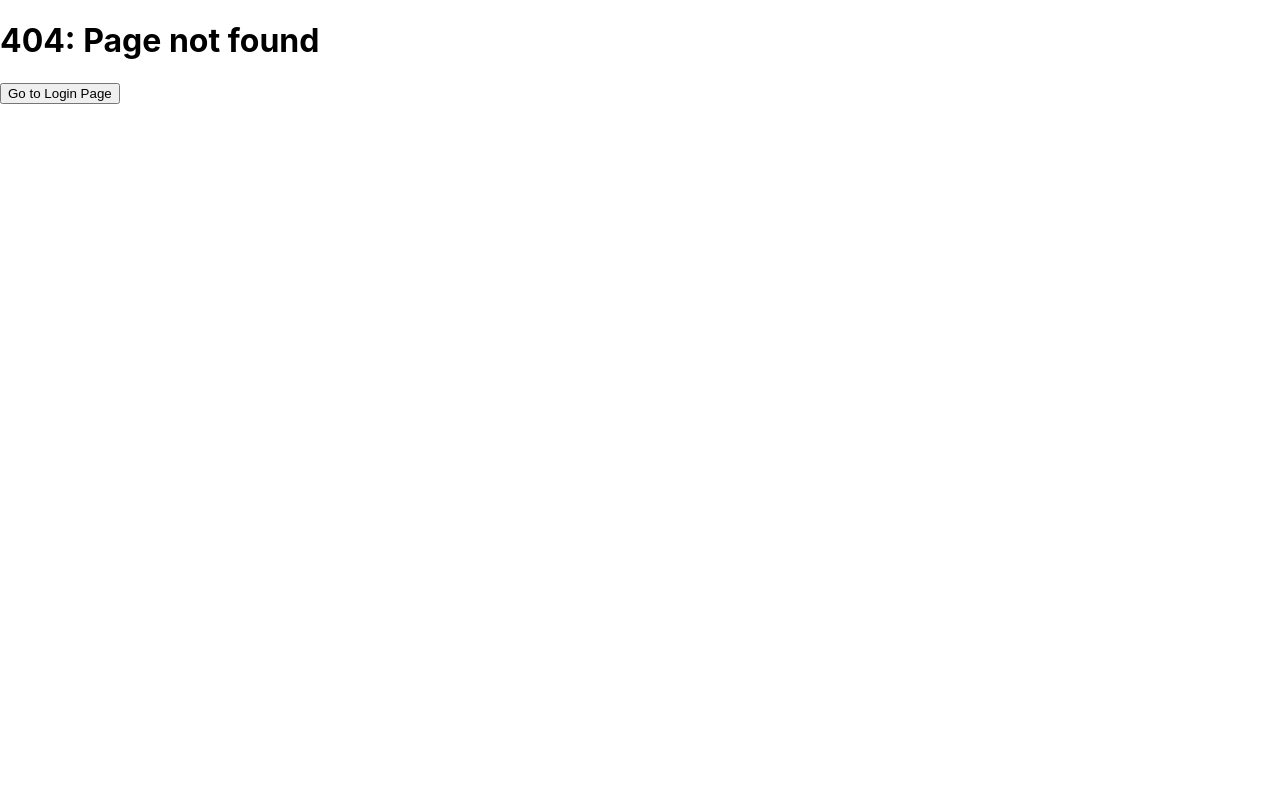
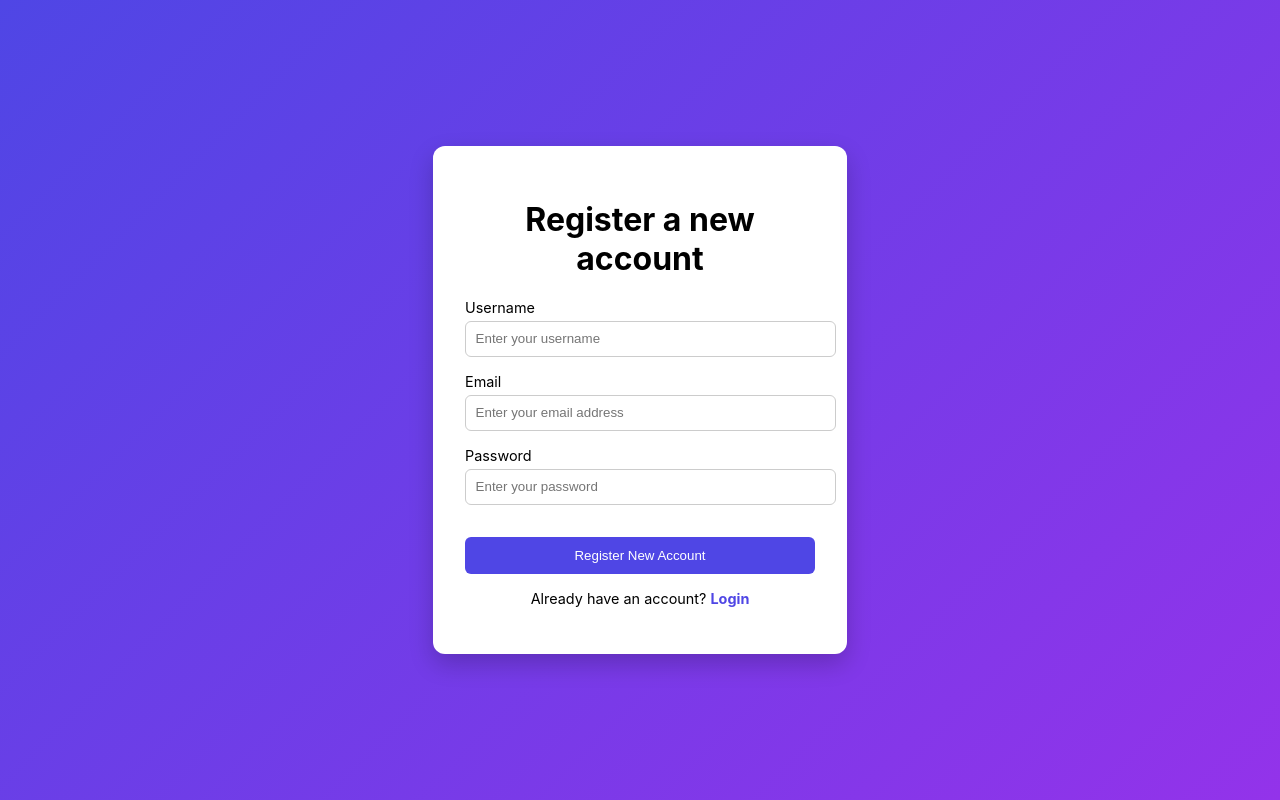
Before and after one commit to aislamagic1/TaskManagerApp, a React (Create React App) app in the folder task-manager-app/: page /register in a window 1280 px wide. Before the commit this address had no page. Built offline with nearby package versions, Linux system fonts and the light colour scheme.

Commit message:
add register function

```diff
--- a/task-manager-app/src/App.js
+++ b/task-manager-app/src/App.js
@@ -1,5 +1,6 @@
 import './App.css';
 import LoginForm from './components/LoginForm';
+import RegisterForm from './components/RegisterForm';
 import { BrowserRouter as Router, Routes, Route, useNavigate } from 'react-router-dom';
 
 function App() {
@@ -7,6 +8,7 @@ function App() {
     <Router>
         <Routes>
           <Route path="/" element={<LoginForm />} />
+          <Route path="/register" element={<RegisterForm />} />
           <Route path="/*" element={<NotFound />} />
         </Routes>
     </Router>
--- a/task-manager-app/src/api/apiClient.js
+++ b/task-manager-app/src/api/apiClient.js
@@ -21,8 +21,8 @@ apiClient.interceptors.response.use(
     error => {
         if (error.response && error.response.status === 401) {
             localStorage.removeItem("token");
-            if (window.location.pathname !== "/login") {
-                window.location.href = "/login";
+            if (window.location.pathname !== "/") {
+                window.location.href = "/";
             }
         }
         return Promise.reject(error);
--- a/task-manager-app/src/api/authApi.js
+++ b/task-manager-app/src/api/authApi.js
@@ -12,6 +12,10 @@ export const login = async (username, password) => {
 
 };
 
-export const signup = async (user) => {
-    return await apiClient.post("/auth/signup", user);
+export const signup = async (username, email, password) => {
+    return await apiClient.post("/auth/signup", {
+        user_name: username,
+        email,
+        password
+    });
 };
--- a/task-manager-app/src/components/LoginForm.css
+++ b/task-manager-app/src/components/LoginForm.css
@@ -1,4 +1,4 @@
-.login-container {
+.auth-container {
     height: 100vh;
     display: flex;
     justify-content: center;
@@ -6,7 +6,7 @@
     background: linear-gradient(135deg, #4f46e5, #9333ea);
 }
 
-.login-card {
+.auth-card {
     background: white;
     padding: 2rem;
     border-radius: 12px;
@@ -15,22 +15,22 @@
     text-align: center;
 }
 
-.login-card h1 {
+.lauth-card h1 {
     margin-bottom: 1.5rem;
 }
 
-.login-form {
+.auth-form {
     text-align: left;
     margin-bottom: 1rem;
 }
 
-.login-form label {
+.auth-form label {
     font-size: 0.9rem;
     display: block;
     margin-bottom: 0.3rem;
 }
 
-.login-form input {
+.auth-form input {
     width: 100%;
     padding: 0.6rem;
     border-radius: 6px;
@@ -38,12 +38,12 @@
     transition: 0.2s;
 }
 
-.login-form input:focus {
+.auth-form input:focus {
     border-color: #4f46e5;
     outline: none;
 }
 
-.login-button {
+.auth-button {
     width: 100%;
     padding: 0.7rem;
     border: none;
--- a/task-manager-app/src/components/LoginForm.jsx
+++ b/task-manager-app/src/components/LoginForm.jsx
@@ -1,5 +1,6 @@
 import { useState } from "react";
 import { login } from "../api/authApi";
+import { useNavigate } from "react-router-dom";
 import "./LoginForm.css";
 
 function LoginForm(){
@@ -7,6 +8,7 @@ function LoginForm(){
     const [username, setUsername] = useState("");
     const [password, setPassword] = useState("");
     const [error, setError] = useState("");
+    const navigate = useNavigate();
 
 
     async function handleLogin(){
@@ -20,24 +22,24 @@ function LoginForm(){
     }
 
     return (
-        <div className="login-container">
-            <div className="login-card">
+        <div className="auth-container">
+            <div className="auth-card">
                 <h1>Login</h1>
 
                 {error && <p className="error">{error}</p>}
 
-                <div className="login-form">
+                <div className="auth-form">
                     <label>Username</label>
                     <input
                         type="text"
                         name="username"
                         value={username}
                         onChange={(e) => setUsername(e.target.value)}
-                        placeholder="Enter your useraname"
+                        placeholder="Enter your username"
                     />
                 </div>
 
-                <div className="login-form">
+                <div className="auth-form">
                     <label>Password</label>
                     <input type="password"
                         name="password"
@@ -48,14 +50,13 @@ function LoginForm(){
                 </div>
 
 
-                <button className="login-button" type="button" name="login" onClick={handleLogin}>
+                <button className="auth-button" type="button" name="login" onClick={handleLogin}>
                     Login
                 </button>
 
-
                 <p className="register-text">
                     Don't have an account?{" "}
-                    <span>
+                    <span onClick={() => navigate("/register")}>
                         Register
                     </span>
                 </p>
--- /dev/null
+++ b/task-manager-app/src/components/RegisterForm.jsx
@@ -0,0 +1,94 @@
+import { useState } from "react";
+import { signup } from "../api/authApi";
+import { useNavigate } from "react-router-dom";
+import "./LoginForm.css"
+
+function RegisterForm() {
+
+    const [username, setUsername] = useState("");
+    const [email, setEmail] = useState("");
+    const [password, setPassword] = useState("");
+
+    const [error, setError] = useState("");
+    const [success, setSuccess] = useState("");
+
+    const navigate = useNavigate();
+
+    async function handleRegister(){
+        setError("");
+        setSuccess("");
+
+        if (!username || !email || !password) {
+            setError("All fields are required");
+            return;
+        }
+
+        try {
+            await signup(username, email, password);
+            setSuccess("Account created successfully!");
+
+            setTimeout(() => navigate("/"), 1500);
+        } catch (error) {
+            console.log(error.response?.data);
+            setError("Registration failed");
+        }
+    }
+
+
+    return(
+        <div className="auth-container">
+            <div className="auth-card">
+                <h1>Register a new account</h1>
+
+                {error && <p className="error">{error}</p>}
+                {success && <p style={{ color: "green" }}>{success}</p>}
+
+                <div className="auth-form">
+                    <label>Username</label>
+                    <input
+                        type="text"
+                        name="username"
+                        value={username}
+                        onChange={(e) => setUsername(e.target.value)}
+                        placeholder="Enter your username"
+                    />
+                </div>
+
+                <div className="auth-form">
+                    <label>Email</label>
+                    <input type="text"
+                        name="email"
+                        value={email}
+                        onChange={(e) => setEmail(e.target.value)}
+                        placeholder="Enter your email address"
+                    />
+                </div>
+
+                <div className="auth-form">
+                    <label>Password</label>
+                    <input type="password"
+                        name="password"
+                        value={password}
+                        onChange={(e) => setPassword(e.target.value)}
+                        placeholder="Enter your password"
+                    />
+                </div>
+
+                <button className="auth-button" type="button" name="login" onClick={handleRegister}>
+                    Register New Account
+                </button>
+
+                <p className="register-text">
+                    Already have an account?{" "}
+                    <span onClick={() => navigate("/")}>
+                        Login
+                    </span>
+                </p>
+
+            </div>
+
+        </div>
+    );
+}
+
+export default RegisterForm;
```
